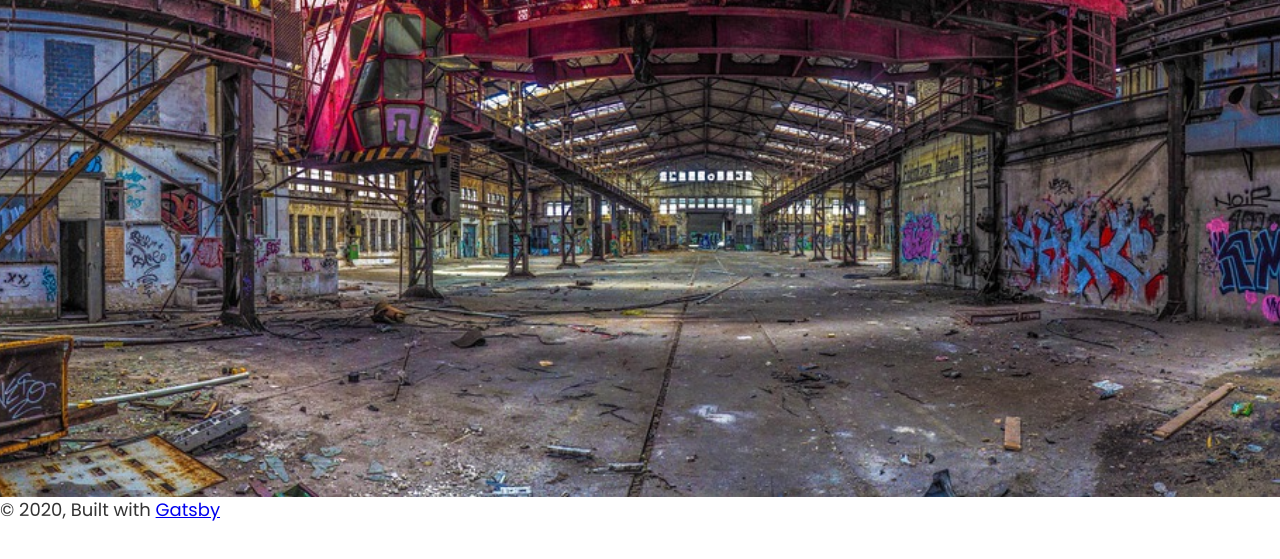
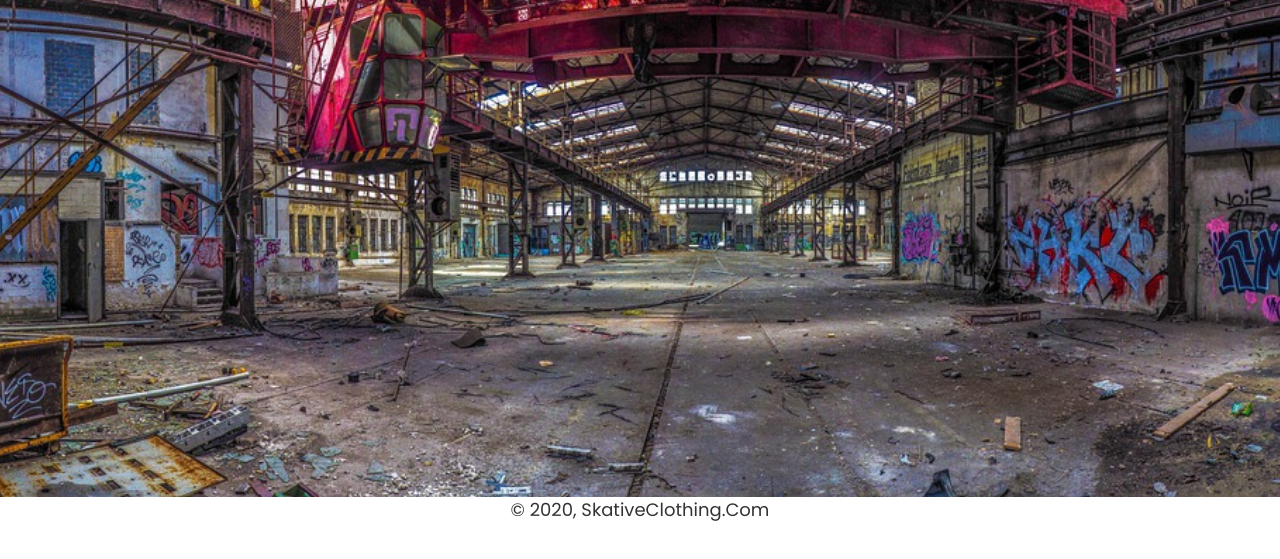
Before and after one commit to matoval/SkativeClothing, a Gatsby site: page / in a window 1280 px wide. Shown: the part 151-710 px from the top of the page. Built offline with nearby package versions, Linux system fonts and the light colour scheme; Gatsby itself is replaced by a stand-in of ours; a web font is replaced by a local one.

Commit message:
center footer

```diff
--- a/src/components/layout.js
+++ b/src/components/layout.js
@@ -32,10 +32,12 @@
         }}
       >
         <main>{children}</main>
-        <footer>
-          © {new Date().getFullYear()}, Built with
-          {` `}
-          <a href="https://www.gatsbyjs.org">Gatsby</a>
+        <footer
+          style={{
+            textAlign: `center`
+          }}
+        >
+          © {new Date().getFullYear()}, SkativeClothing.Com
         </footer>
       </div>
     </>
```
